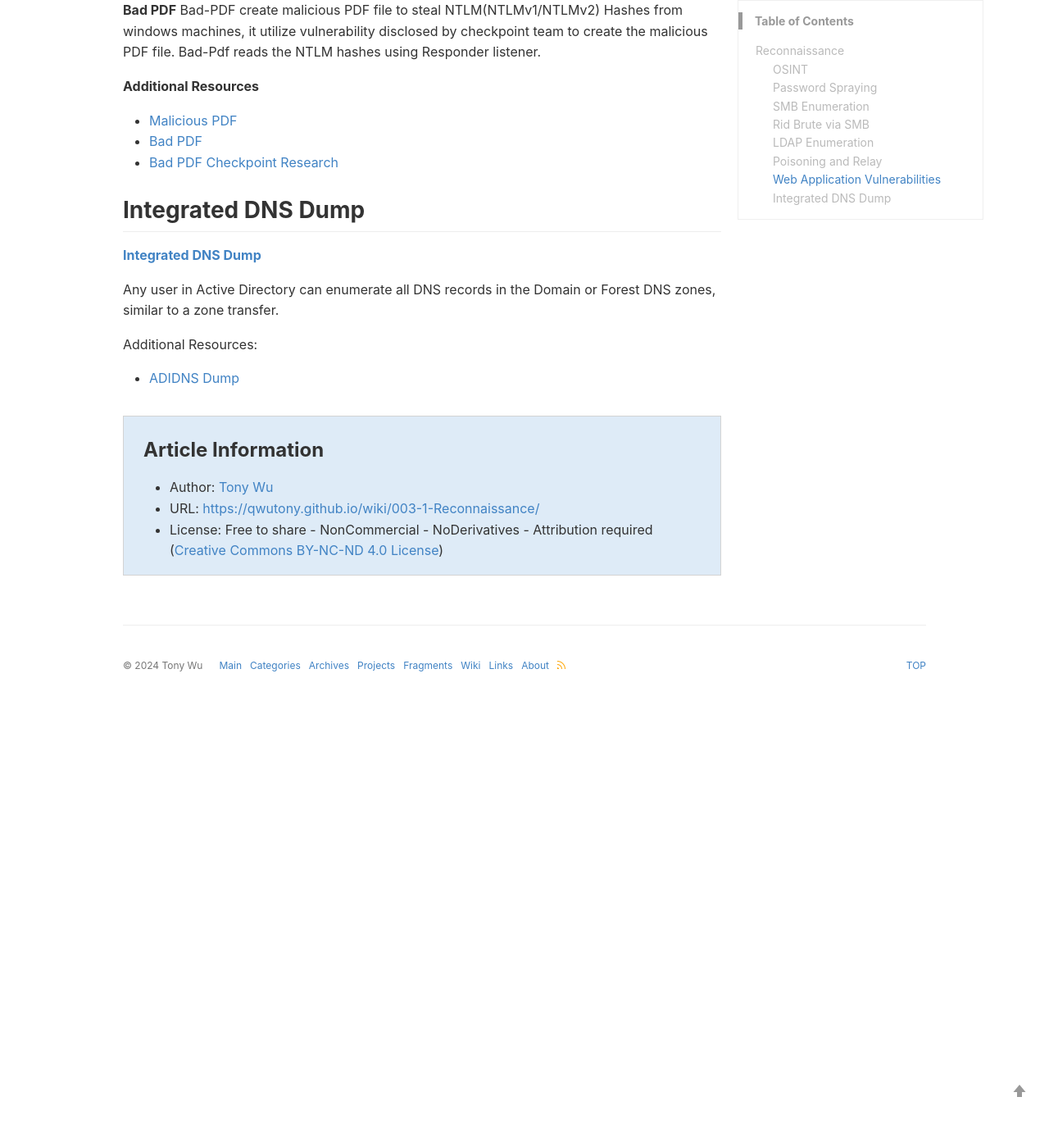
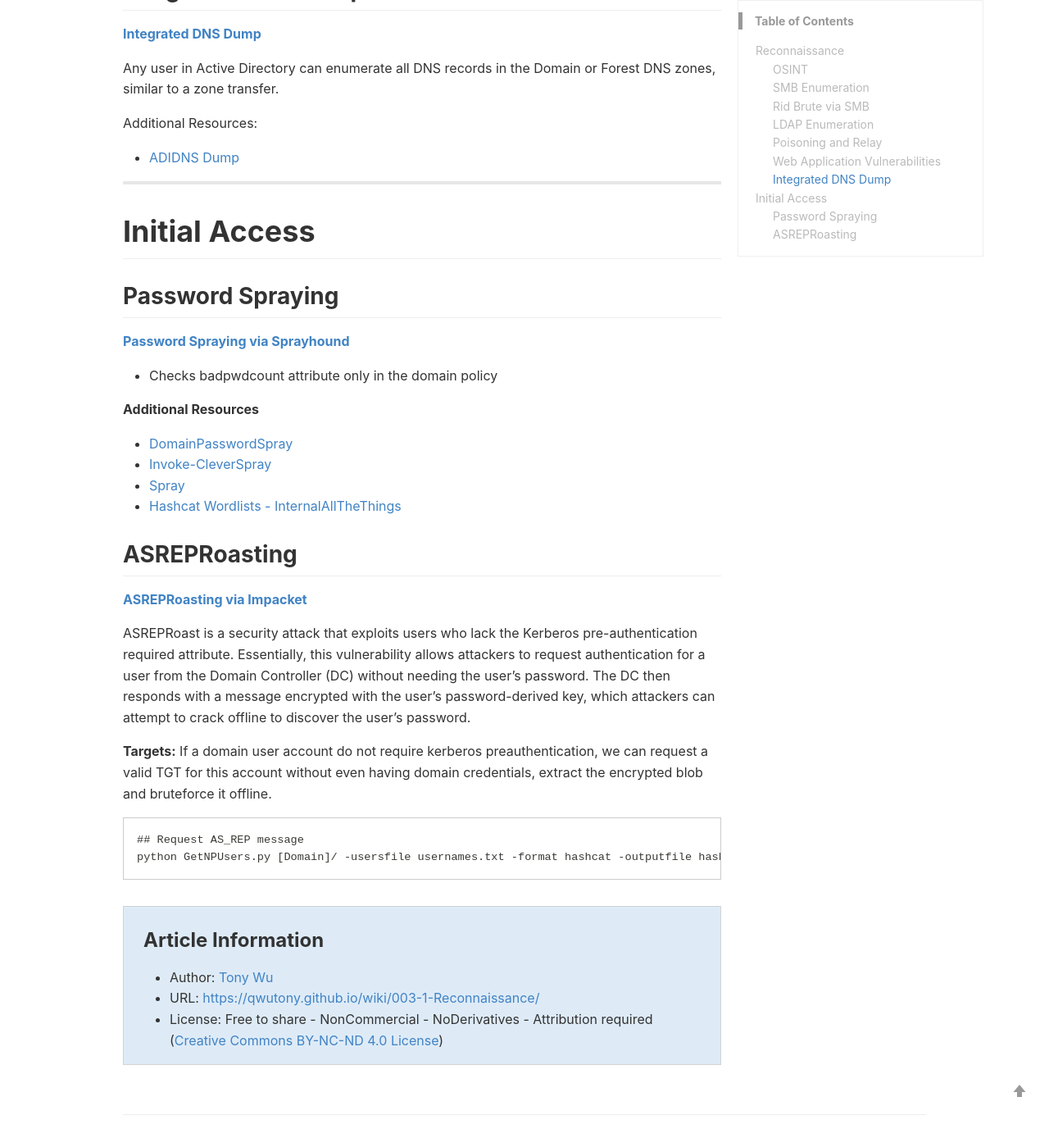
Before and after one commit to qwutony/qwutony.github.io, a Jekyll site: the page built from _wiki/003-1-Reconnaissance.md, in a window 1280 px wide and 1400 px high, scrolled down 3056 px. Shown: the whole window at 82% size. Built offline with Jekyll 4.4.1, drawn with Linux system fonts in a browser that asks for light colours; a style sheet for code colours, icons or effects is not loaded; before the commit the page ends 3917 px from its top, so only the background shows below that; some of the changed text lies outside the part shown.

Commit message:
Update 003-1-Reconnaissance.md

````diff
--- a/_wiki/003-1-Reconnaissance.md
+++ b/_wiki/003-1-Reconnaissance.md
@@ -1,9 +1,9 @@
 ---
 layout: wiki
-title: Reconnaissance
+title: Reconnaissance and Initial Access
 cate1: Internals
 cate2: Step 1
-description: Reconnaissance
+description: Reconnaissance and Initial Access
 keywords: Internals
 ---
 
@@ -128,3 +118,29 @@ Any user in Active Directory can enumerate all DNS records in the Domain or Fore
 
 Additional Resources:
   - [ADIDNS Dump](https://dirkjanm.io/getting-in-the-zone-dumping-active-directory-dns-with-adidnsdump/)
+
+------------------------------------------------------------------
+
+# Initial Access
+
+## Password Spraying
+**[Password Spraying via Sprayhound](https://github.com/Hackndo/sprayhound)**
+  - Checks badpwdcount attribute only in the domain policy
+
+**Additional Resources**
+  - [DomainPasswordSpray](https://github.com/dafthack/DomainPasswordSpray)
+  - [Invoke-CleverSpray](https://github.com/wavestone-cdt/Invoke-CleverSpray)
+  - [Spray](https://github.com/Greenwolf/Spray)
+  - [Hashcat Wordlists - InternalAllTheThings](https://swisskyrepo.github.io/InternalAllTheThings/cheatsheets/hash-cracking/#hashcat-install)
+
+## ASREPRoasting
+**[ASREPRoasting via Impacket](https://book.hacktricks.xyz/windows-hardening/active-directory-methodology/asreproast)**
+
+ASREPRoast is a security attack that exploits users who lack the Kerberos pre-authentication required attribute. Essentially, this vulnerability allows attackers to request authentication for a user from the Domain Controller (DC) without needing the user's password. The DC then responds with a message encrypted with the user's password-derived key, which attackers can attempt to crack offline to discover the user's password.
+
+**Targets:** If a domain user account do not require kerberos preauthentication, we can request a valid TGT for this account without even having domain credentials, extract the encrypted blob and bruteforce it offline.
+
+```
+## Request AS_REP message
+python GetNPUsers.py [Domain]/ -usersfile usernames.txt -format hashcat -outputfile hashes.asreproast
+```
````
Also changed, not shown: other parts of _wiki/003-1-Reconnaissance.md (+0 -10 lines).
